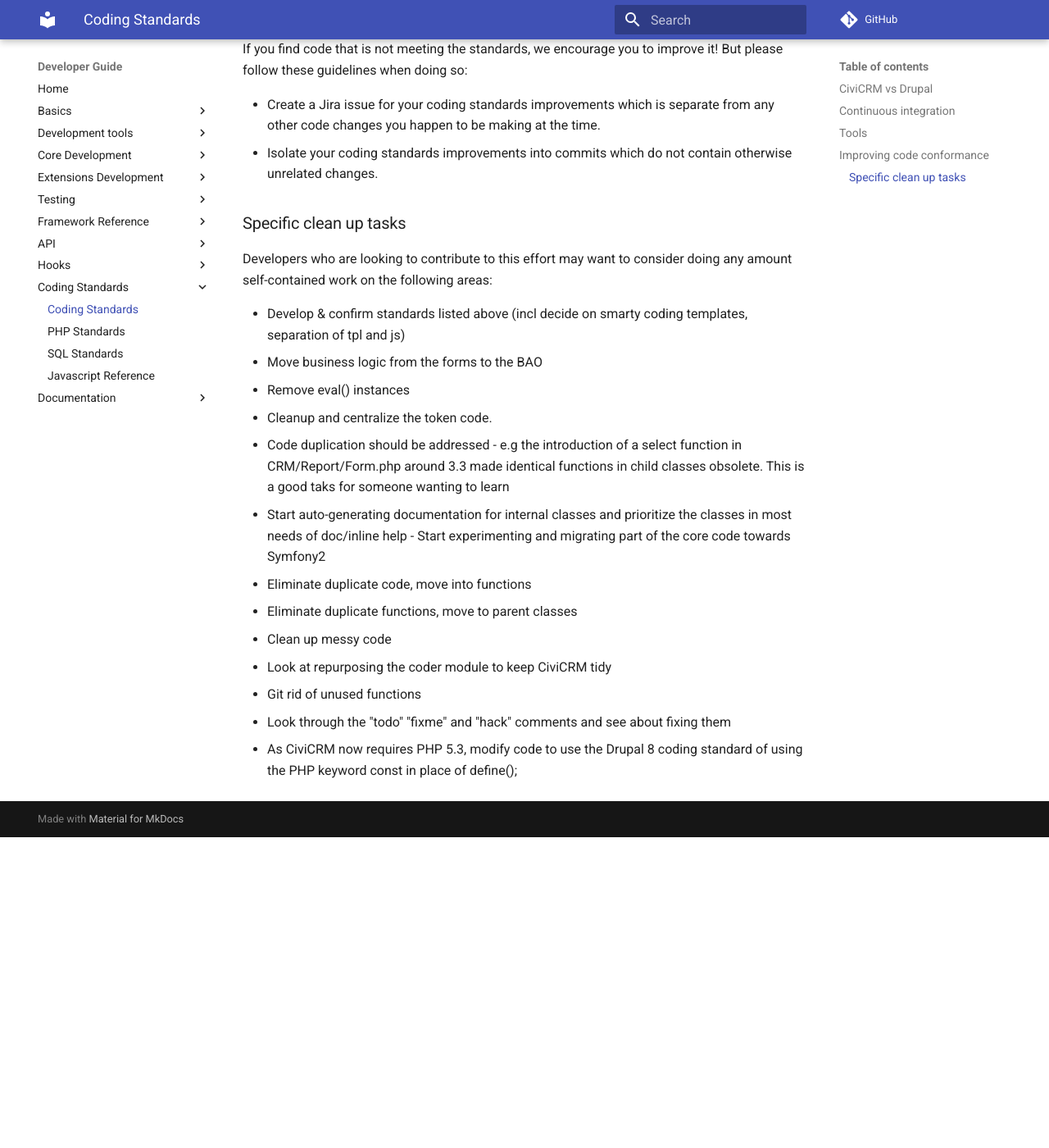
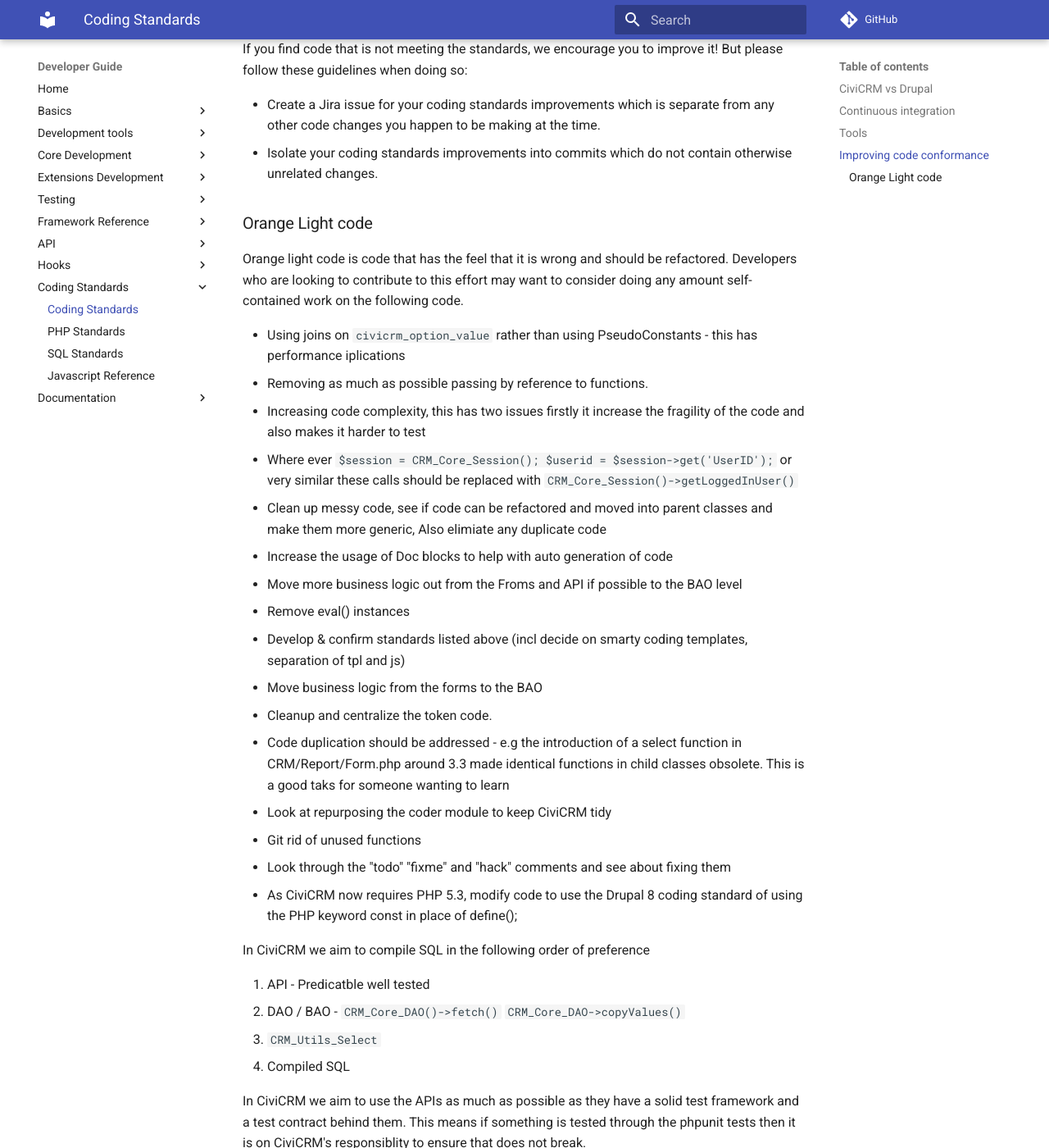
Before and after one commit to civicrm/civicrm-dev-docs, an MkDocs documentation site: the page built from docs/standards/index.md, in a window 1280 px wide and 1400 px high, scrolled down 1056 px. Shown: the whole window at 82% size. Built offline with MkDocs 1.6.1 and Material for MkDocs 9.7.7, drawn with Linux system fonts in a browser that asks for light colours; comment, search, counter and statistics services are not loaded; old or Windows-style settings are respelled for this version of MkDocs; before the commit the page ends 2077 px from its top, so only the background shows below that.

Commit message:
Rewite into Orange light code to handle issue #11 as well

```diff
--- a/docs/standards/index.md
+++ b/docs/standards/index.md
@@ -45,22 +45,32 @@
 * Create a Jira issue for your coding standards improvements which is separate from any other code changes you happen to be making at the time.
 * Isolate your coding standards improvements into commits which do not contain otherwise unrelated changes.
 
+### Orange Light code
 
-### Specific clean up tasks
+Orange light code is code that has the feel that it is wrong and should be refactored. Developers who are looking to contribute to this effort may want to consider doing any amount self-contained work on the following code.
 
-Developers who are looking to contribute to this effort may want to
-consider doing any amount self-contained work on the following areas:
-
+* Using joins on `civicrm_option_value` rather than using PseudoConstants - this has performance iplications
+* Removing as much as possible passing by reference to functions.
+* Increasing code complexity, this has two issues firstly it increase the fragility of the code and also makes it harder to test
+* Where ever `$session = CRM_Core_Session(); $userid = $session->get('UserID');` or very similar these calls should be replaced with `CRM_Core_Session()->getLoggedInUser()`
+* Clean up messy code, see if code can be refactored and moved into parent classes and make them more generic, Also elimiate any duplicate code
+* Increase the usage of Doc blocks to help with auto generation of code
+* Move more business logic out from the Froms and API if possible to the BAO level
+* Remove eval() instances
 * Develop & confirm standards listed above (incl decide on smarty coding templates, separation of tpl and js)
 * Move business logic from the forms to the BAO
-* Remove eval() instances
 * Cleanup and centralize the token code.
 * Code duplication should be addressed - e.g the introduction of a select function in CRM/Report/Form.php around 3.3 made identical functions in child classes obsolete. This is a good taks for someone wanting to learn
-* Start auto-generating documentation for internal classes and prioritize the classes in most needs of doc/inline help -   Start experimenting and migrating part of the core code towards Symfony2
-* Eliminate duplicate code, move into functions
-* Eliminate duplicate functions, move to parent classes
-* Clean up messy code
 * Look at repurposing the coder module to keep CiviCRM tidy
 * Git rid of unused functions
 * Look through the "todo" "fixme" and "hack" comments and see about fixing them
 * As CiviCRM now requires PHP 5.3, modify code to use the Drupal 8 coding standard of using the PHP keyword const in place of define();
+
+In CiviCRM we aim to compile SQL in the following order of preference
+
+1. API - Predicatble well tested
+3. DAO / BAO - `CRM_Core_DAO()->fetch()` `CRM_Core_DAO->copyValues()`
+2. `CRM_Utils_Select`
+4. Compiled SQL
+
+In CiviCRM we aim to use the APIs as much as possible as they have a solid test framework and a test contract behind them. This means if something is tested through the phpunit tests then it is on CiviCRM's responsiblity to ensure that does not break.
```
